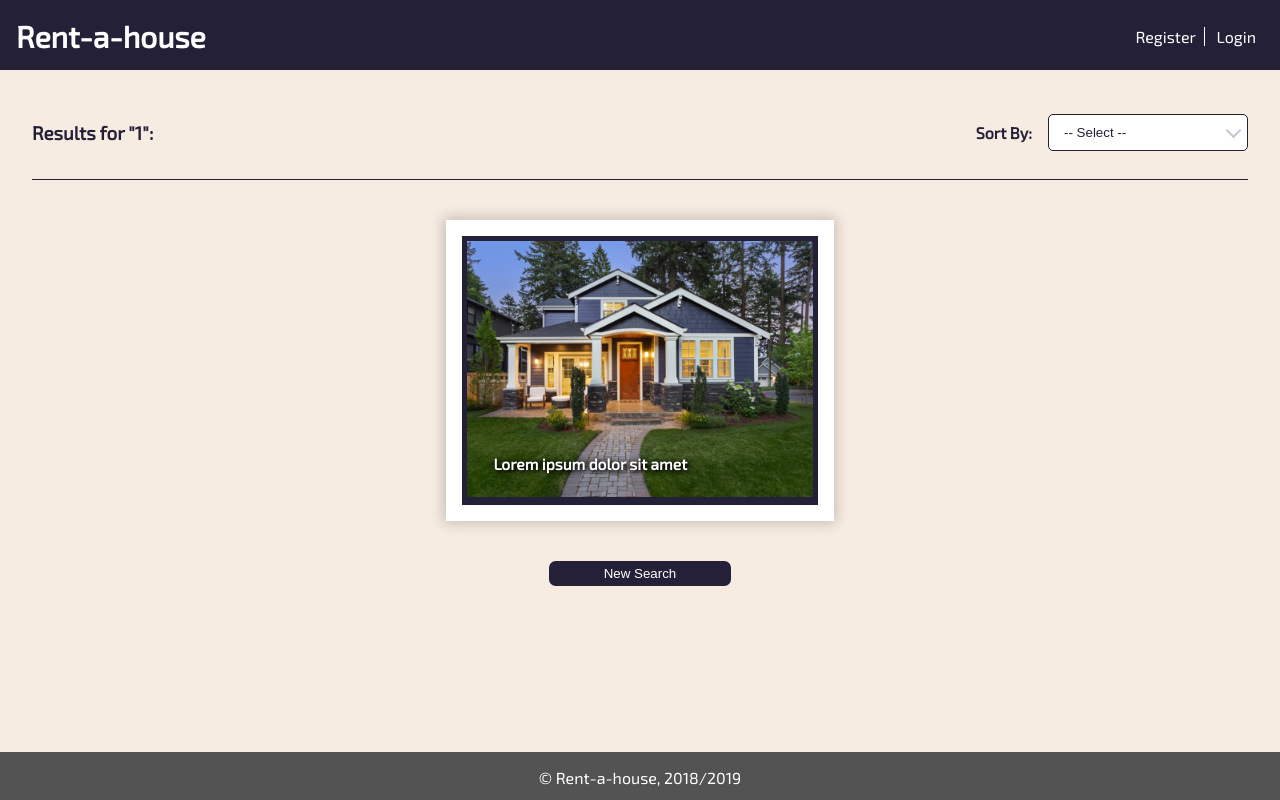
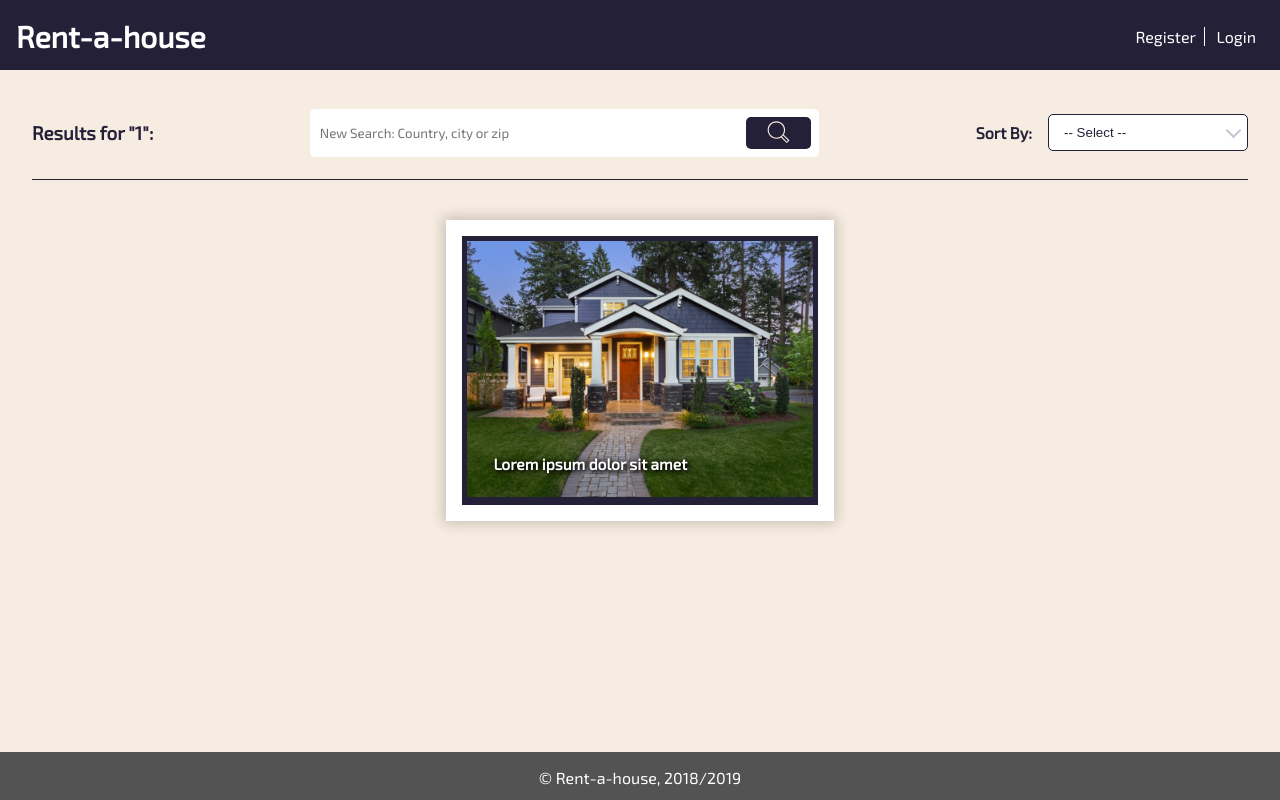
Before and after one commit to toamig/LTW-Project, a PHP site: page /pages/results.php?search=1 in a window 1280 px wide. Run offline with PHP 8.4, Linux system fonts and the light colour scheme; data comes from the database, SQL or seed files in the repository; both versions use the stored data as it was after the commit.

Commit message:
results.php search bar

```diff
--- a/TBD.txt
+++ b/TBD.txt
@@ -43,9 +43,5 @@ Filipe Nogueira
 
 ** search.php **
 - filters
-- search bar
-
-** account.php **
-- cancel password change button
 
 }
--- a/css/style.css
+++ b/css/style.css
@@ -408,7 +408,7 @@ nav#content>form>p:first-child{
 }
 
 .results-header{
-	display: grid;
+	display: flex;
 	grid-template-columns: auto auto;
 	border-bottom: 1px solid var(--main-color-1);
 }
@@ -462,24 +462,6 @@ nav#content>form>p:first-child{
 	margin: 1em 0;
 }
 
-.new-search {
-	text-align: center;
-}
-
-.new-search-btn{
-	color: var(--main-color-6);
-	background-color: var(--main-color-1);
-	padding: 5px;
-	border-radius: 0.5em;
-	border: none;
-	width: 15%;
-	transition: background-color 0.5s;
-}
-
-.new-search-btn:hover{
-	background-color:var(--main-color-2);
-}
-
 /* --- HOUSE --- */
 
 .house-body {
@@ -490,9 +472,8 @@ nav#content>form>p:first-child{
 }
 
 #house-header {
-	display: flex;
+	display: grid;
 	flex-direction: row;
-	border-bottom: 1px solid var(--main-color-1);
     margin-bottom: 1em;
 }
 
--- a/pages/results.php
+++ b/pages/results.php
@@ -15,6 +15,23 @@
         <div>
             <h3>Results for "<?php echo $search; ?>":</h3>
         </div>
+        <nav id="search" style="background: none; margin-bottom: 15px;">
+
+            <form action="results.php" method="get">
+
+                <input type="search" name="search" placeholder="New Search: Country, city or zip">
+
+                <button type="submit">
+
+                    <svg class="svg-icon" viewBox="0 0 20 20">
+                        <path d="M18.125,15.804l-4.038-4.037c0.675-1.079,1.012-2.308,1.01-3.534C15.089,4.62,12.199,1.75,8.584,1.75C4.815,1.75,1.982,4.726,2,8.286c0.021,3.577,2.908,6.549,6.578,6.549c1.241,0,2.417-0.347,3.44-0.985l4.032,4.026c0.167,0.166,0.43,0.166,0.596,0l1.479-1.478C18.292,16.234,18.292,15.968,18.125,15.804 M8.578,13.99c-3.198,0-5.716-2.593-5.733-5.71c-0.017-3.084,2.438-5.686,5.74-5.686c3.197,0,5.625,2.493,5.64,5.624C14.242,11.548,11.621,13.99,8.578,13.99 M16.349,16.981l-3.637-3.635c0.131-0.11,0.721-0.695,0.876-0.884l3.642,3.639L16.349,16.981z"></path>
+                    </svg>
+
+                </button>
+
+            </form>
+
+        </nav>
         <div class="sort-by">
             <h4>Sort By:</h4>
             <select class="sort-by-select" required onchange="sortBy(this.value)">
@@ -70,12 +87,6 @@
             </div>
     <?php } ?>
 
-    <div class="new-search">
-        <form>
-            <button class="new-search-btn" formaction="home.php" formmethod="post">New Search</button>
-        </form>
-    </div>
-
 </section>
 
 <?php
```
Also changed, not shown: database/init.db.
